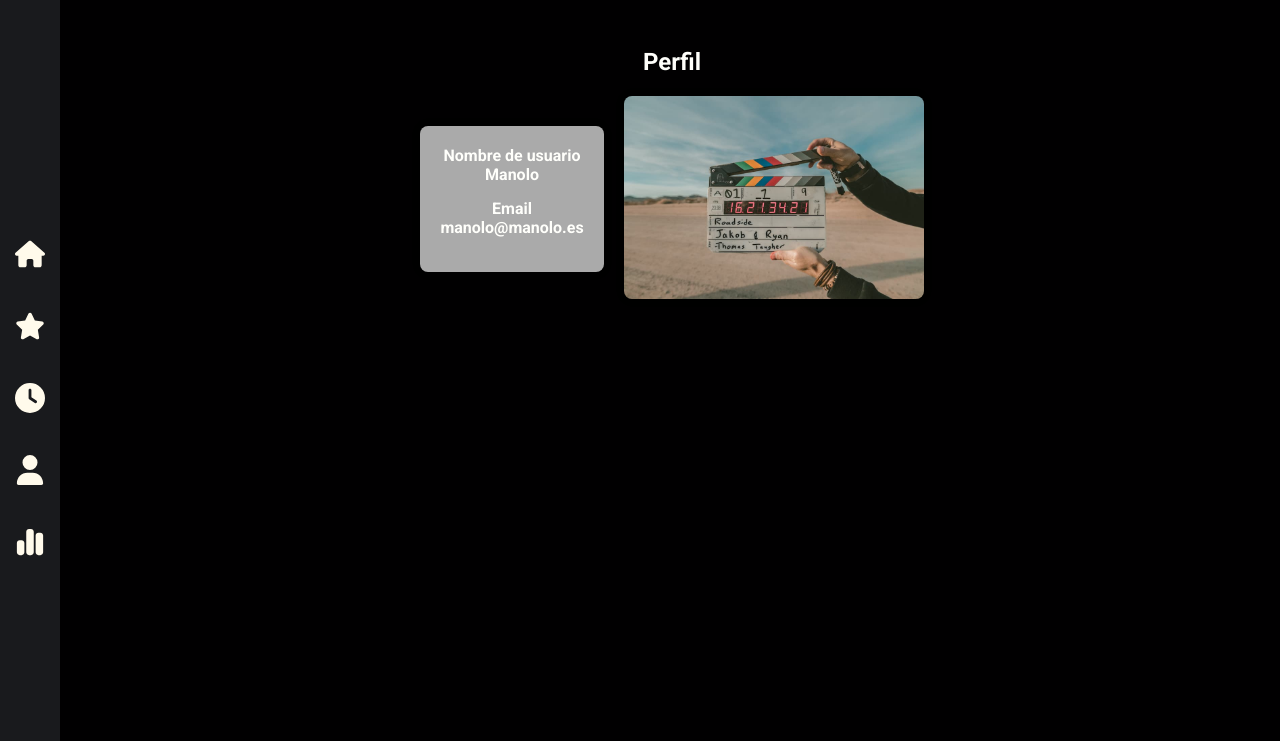
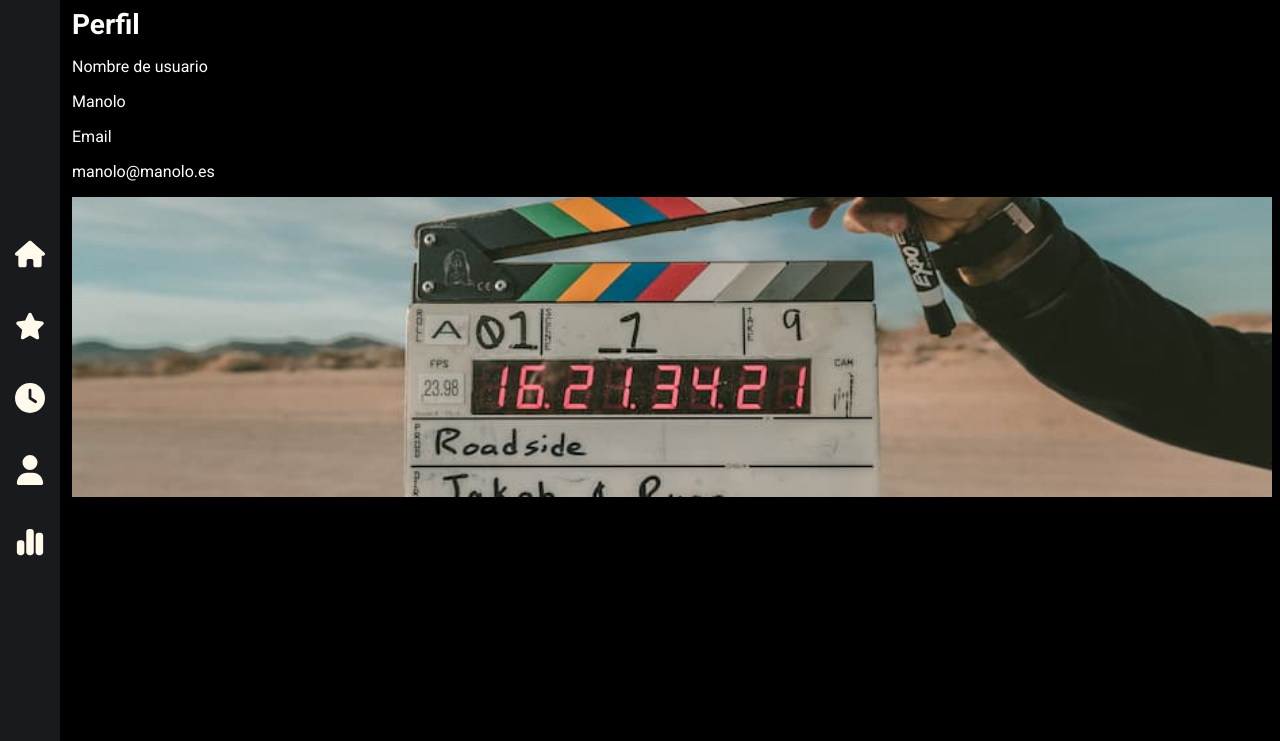
Before and after one commit to AdrianRgGit/tokio_final_project, a Django app: page /profile/ in a window 1280 px wide. Shown: the top 741 px of the page. Run offline with Django 5.2, Linux system fonts and the light colour scheme; the visitor is signed in with stand-in values (Sample User, id 1).

Commit message:
haciendo las películas

```diff
--- a/core/static/core/home.css
+++ b/core/static/core/home.css
@@ -77,12 +77,11 @@
 .card-image {
   height: 300px;
   width: 100%;
-  margin: 0;
-  padding: 0;
-  text-align: center;
+  object-fit: cover;
 }
 
 .card-text-container {
+  height: 100%;
   padding: 32px;
   background: var(--gray-color);
 }
--- a/core/static/core/profile.css
+++ /dev/null
@@ -1,44 +0,0 @@
-/* Estilos generales para la sección de perfil */
-section {
-    text-align: center;
-    padding: 20px;
-}
-
-/* Estilos para el contenedor principal del perfil */
-.profile-container {
-    display: flex;
-    justify-content: center;
-    align-items: center;
-    margin-top: 20px;
-}
-
-/* Estilos para el contenedor del formulario */
-.form-container {
-    background-color: rgb(170,170,170);
-    padding: 20px;
-    border-radius: 8px;
-    box-shadow: 0 0 10px rgba(0, 0, 0, 0.1);
-    margin-right: 20px;
-}
-
-/* Estilos para los contenedores de entrada */
-.input-container {
-    margin-bottom: 15px;
-}
-
-.input-container p {
-    margin: 0;
-    font-weight: bold;
-}
-
-/* Estilos para la imagen de perfil */
-.image-container {
-    max-width: 300px;
-}
-
-.card-image {
-    width: 100%;
-    height: auto;
-    border-radius: 8px;
-    box-shadow: 0 0 10px rgba(0, 0, 0, 0.1);
-}
--- a/core/templates/core/base.html
+++ b/core/templates/core/base.html
@@ -5,18 +5,16 @@
     <meta name="viewport"
           content="width=device-width, user-scalable=no, initial-scale=1.0, maximum-scale=1.0, minimum-scale=1.0">
     <meta http-equiv="X-UA-Compatible" content="ie=edge">
-    <link rel="icon" href="static/images/pywatch_logo.png" type="image/x-icon">
-    <title>PyWatch | Inicio</title>
-
     <!--Para cargar los elementos estáticos en todas las vistas (local)-->
     {% load static %}
+    <link rel="icon" href="{% static 'images/pywatch_logo.png' %}" type="image/x-icon">
+    <title>PyWatch | Inicio</title>
 
     <!--La ruta se debe de cargar de esta manera en todos los archivos estáticos-->
     <link href="{% static 'core/main.css' %}" rel="stylesheet">
     <link href="{% static 'core/base.css' %}" rel="stylesheet">
     <link href="{% static 'core/home.css' %}" rel="stylesheet">
     <link href="{% static 'core/auth.css' %}" rel="stylesheet">
-    <link href="{% static 'core/profile.css' %}" rel="stylesheet">
 
     <!--  Fuente de google  -->
     <link rel="stylesheet" href="https://fonts.googleapis.com/css2?family=Roboto:wght@400;700&display=swap">
--- a/core/templates/core/profile.html
+++ b/core/templates/core/profile.html
@@ -2,8 +2,8 @@
 {% block content %}
 {% load static %}
 
-<section>
-    <h1>Perfil</h1>
+<section class="profile">
+    <h1 class="title">Perfil</h1>
     <article class="profile-container">
         <div class="form-container">
             <form>
--- a/core/urls.py
+++ b/core/urls.py
@@ -1,9 +1,10 @@
 from django.urls import path
 from . import views
+from .views import HomePageView
 
 urlpatterns = [
     # Paths core
-    path("", views.home, name="home"),
+    path("", HomePageView.as_view(), name="home"),
     path("history/", views.history, name="history"),
     path("favorite_movies/", views.favorite_movies, name="favorite_movies"),
     path("profile/", views.profile, name="profile"),
--- a/core/views.py
+++ b/core/views.py
@@ -1,9 +1,15 @@
 from django.shortcuts import render
 from django.contrib.auth.decorators import login_required
+from django.views.generic.base import TemplateView
+from django.views.generic.list import ListView
+
+from content.models import Movie
 
 
-def home(request):
-    return render(request, "core/home.html")
+class HomePageView(ListView):
+    template_name = "core/home.html"
+    model = Movie
+    context_object_name = "movies"
 
 
 def history(request):
```
Also changed, not shown: content/models.py (+4 -4 lines), core/templates/core/home.html (+7 -4 lines), content/migrations/0006_alter_episode_image_alter_movie_image_and_more.py (added), core/static/core/auth.css (line endings or trailing spaces), media/movies/portfolio_FBPwgNg.png (added).
